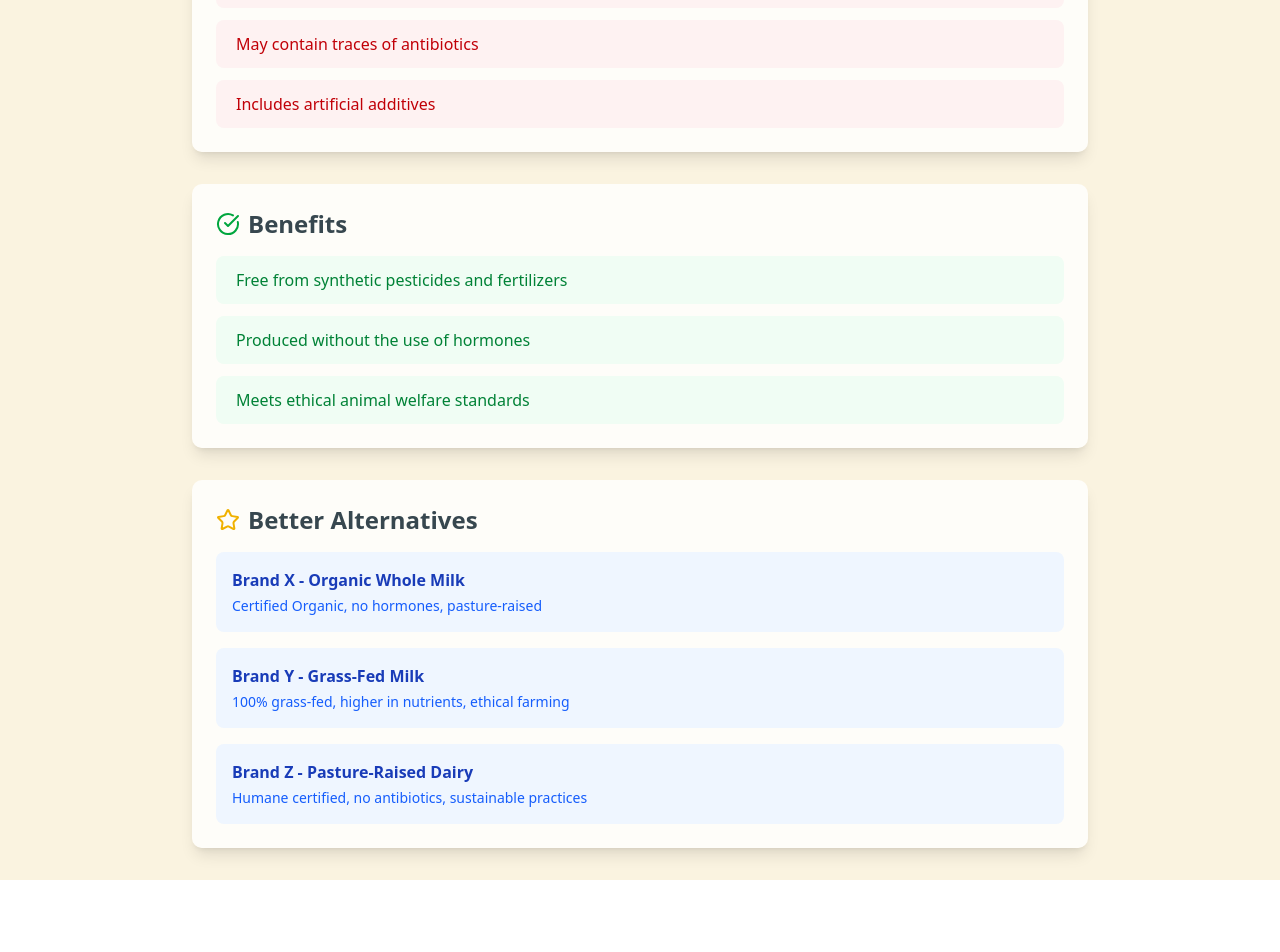
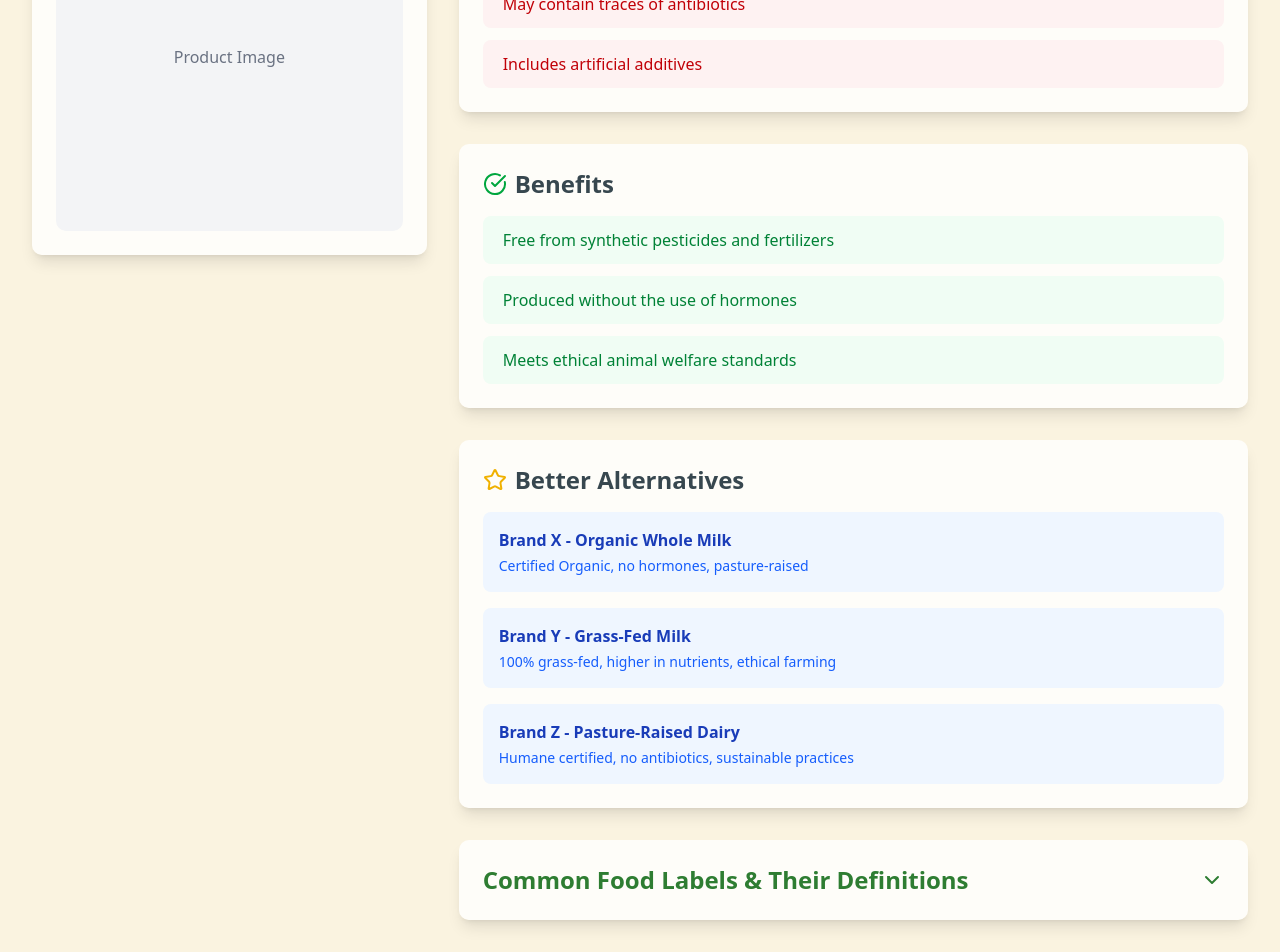
Before and after one commit to davud27/CleanPlate, a React (Vite) app in the folder HopperHacks2025/: page /results in a window 1280 px wide. Shown: the part 376-1328 px from the top of the page. Before the commit the page ends 1256 px from the top, so only its background shows below. Built offline with nearby package versions, Linux system fonts and the light colour scheme.

Commit message:
Changes Results Page
Added Label Definitions and Added picture

```diff
--- a/HopperHacks2025/src/routeTree.gen.ts
+++ b/HopperHacks2025/src/routeTree.gen.ts
@@ -10,7 +10,7 @@
 
 // Import Routes
 
-import { Route as rootRoute } from './routes/header'
+import { Route as rootRoute } from './routes/__root'
 import { Route as ResultsImport } from './routes/results'
 import { Route as BlogImport } from './routes/blog'
 import { Route as AboutImport } from './routes/about'
--- a/HopperHacks2025/src/routes/blog.tsx
+++ b/HopperHacks2025/src/routes/blog.tsx
@@ -8,10 +8,12 @@
   return (
     <div className="min-h-screen bg-[#FAF3E0] p-8">
       <div className="max-w-4xl mx-auto space-y-12 pt-16">
-        <h1 className="text-4xl font-bold text-[#2E7D32] mb-4">Blog</h1>
-        <p className="text-[#37474F] text-lg">
-          Coming soon...
-        </p>
+        <section>
+          <h1 className="text-4xl font-bold text-[#2E7D32] mb-4">Blog</h1>
+          <p className="text-[#37474F] text-lg">
+            Coming soon... Stay tuned for articles about food transparency and healthy eating!
+          </p>
+        </section>
       </div>
     </div>
   );
--- a/HopperHacks2025/src/routes/results.tsx
+++ b/HopperHacks2025/src/routes/results.tsx
@@ -1,22 +1,166 @@
-import { createFileRoute } from '@tanstack/react-router'
-import { AlertTriangle, CheckCircle, Star } from 'lucide-react'
+import { createFileRoute, Link } from '@tanstack/react-router'
+import { AlertTriangle, CheckCircle, Star, ChevronDown, ChevronUp } from 'lucide-react'
+import { useState } from 'react'
+
+// Example data structure
+const foodItems = [
+  {
+    id: "organic-valley-milk",
+    name: "Organic Valley - Milk",
+    risks: [
+      "Contains synthetic growth hormones",
+      "Animals were not raised on pasture",
+      "May contain traces of antibiotics",
+      "Includes artificial additives"
+    ],
+    benefits: [
+      "Free from synthetic pesticides and fertilizers",
+      "Produced without the use of hormones",
+      "Meets ethical animal welfare standards"
+    ],
+    alternatives: [
+      {
+        id: "brand-x-organic-milk",
+        name: "Brand X - Organic Whole Milk",
+        reason: "Certified Organic, no hormones, pasture-raised"
+      },
+      {
+        id: "brand-y-grassfed-milk",
+        name: "Brand Y - Grass-Fed Milk",
+        reason: "100% grass-fed, higher in nutrients, ethical farming"
+      },
+      {
+        id: "brand-z-pasture-milk",
+        name: "Brand Z - Pasture-Raised Dairy",
+        reason: "Humane certified, no antibiotics, sustainable practices"
+      }
+    ]
+  }
+]
+
+// Add the labels data
+const labelDefinitions = [
+  {
+    label: "USDA Organic",
+    definition: "Certified by the United States Department of Agriculture, indicating that the food is produced without synthetic pesticides, GMOs, or artificial fertilizers."
+  },
+  {
+    label: "Non-GMO Project Verified",
+    definition: "Indicates that the product has been tested and confirmed to be free from genetically modified organisms (GMOs)."
+  },
+  {
+    label: "Cage-Free",
+    definition: "Hens are not kept in cages and have some space to move around indoors, but may not have outdoor access."
+  },
+  {
+    label: "Free-Range",
+    definition: "Animals are given some access to the outdoors, allowing for more natural behavior compared to conventional farming."
+  },
+  {
+    label: "Pasture-Raised",
+    definition: "Animals spend a significant amount of time outdoors on pasture, with access to grass and a natural diet."
+  },
+  {
+    label: "Certified Humane",
+    definition: "Indicates that animals are raised according to humane standards, with proper care and living conditions."
+  },
+  {
+    label: "Fair Trade Certified",
+    definition: "Ensures that producers receive fair wages and work in safe conditions, promoting sustainable farming practices."
+  },
+  {
+    label: "Grass-Fed",
+    definition: "Refers to animals that have been raised primarily on grass, promoting better animal welfare and nutrition."
+  },
+  {
+    label: "No Added Hormones",
+    definition: "Indicates that no synthetic hormones have been used in the production of the animal product."
+  },
+  {
+    label: "rBST-Free (Dairy)",
+    definition: "Dairy products from cows that have not been treated with the synthetic hormone recombinant bovine somatotropin (rBST)."
+  },
+  {
+    label: "Vegan Certified",
+    definition: "No animal-derived ingredients are used in the product, making it suitable for vegan diets."
+  },
+  {
+    label: "Gluten-Free Certified",
+    definition: "Indicates that the product meets standards for being free from gluten, making it safe for those with gluten intolerance or celiac disease."
+  },
+  {
+    label: "Kosher",
+    definition: "Food that meets Jewish dietary laws, ensuring proper preparation and ingredients."
+  },
+  {
+    label: "Halal",
+    definition: "Food that is permissible according to Islamic law, following specific dietary guidelines."
+  },
+  {
+    label: "Regenerative Organic Certified",
+    definition: "A holistic label focusing on soil health, biodiversity, and animal welfare, going beyond traditional organic standards."
+  }
+];
 
 export const Route = createFileRoute('/results')({
   component: RouteComponent,
 })
 
-function RouteComponent() {
+function LabelExplanations() {
+  const [isExpanded, setIsExpanded] = useState(false);
+
   return (
-    <div className="min-h-screen bg-[#FAF3E0] p-8">
-      <div className="max-w-4xl mx-auto space-y-8 pt-16">
-        {/* Title Section */}
-        <section className="text-center">
+    <section className="bg-white/80 rounded-lg p-6 shadow-lg">
+      <button
+        onClick={() => setIsExpanded(!isExpanded)}
+        className="w-full flex items-center justify-between text-[#2E7D32] hover:text-[#1B5E20] transition-colors"
+      >
+        <h2 className="text-2xl font-bold">Common Food Labels & Their Definitions</h2>
+        {isExpanded ? <ChevronUp size={24} /> : <ChevronDown size={24} />}
+      </button>
+
+      {isExpanded && (
+        <div className="mt-6 space-y-4">
+          {labelDefinitions.map((item, index) => (
+            <div key={index} className="border-b border-gray-200 last:border-0 pb-4 last:pb-0">
+              <h3 className="font-semibold text-[#2E7D32] mb-1">{item.label}</h3>
+              <p className="text-[#37474F] text-sm leading-relaxed">
+                {item.definition}
+              </p>
+            </div>
+          ))}
+        </div>
+      )}
+    </section>
+  );
+}
+
+function FoodItemCard({ item }: { item: typeof foodItems[0] }) {
+  return (
+    <div className="flex gap-8">
+      {/* Left Sidebar */}
+      <div className="w-1/3 space-y-6">
+        <section className="bg-white/80 rounded-lg p-6 shadow-lg">
           <h1 className="text-4xl font-bold text-[#2E7D32] mb-2">
-            Organic Valley - Milk
+            {item.name}
           </h1>
           <p className="text-[#37474F]/70 text-xl">
+            Product Details
+          </p>
+          {/* Image placeholder */}
+          <div className="mt-6 aspect-square bg-gray-100 rounded-lg flex items-center justify-center">
+            <p className="text-gray-500">Product Image</p>
+          </div>
+        </section>
+      </div>
+
+      {/* Right Content */}
+      <div className="w-2/3 space-y-8">
+        {/* Analysis Title */}
+        <section className="text-center">
+          <h2 className="text-3xl font-bold text-[#2E7D32] mb-2">
             Product Analysis Results
-          </p>
+          </h2>
         </section>
 
         {/* Risks Section */}
@@ -26,12 +170,7 @@
             <h2 className="text-2xl font-bold text-[#37474F]">Risks to Consider</h2>
           </div>
           <ul className="space-y-3">
-            {[
-              "Contains synthetic growth hormones",
-              "Animals were not raised on pasture",
-              "May contain traces of antibiotics",
-              "Includes artificial additives"
-            ].map((risk, index) => (
+            {item.risks.map((risk, index) => (
               <li key={index} className="flex items-center bg-red-50 p-3 rounded-md text-red-700">
                 <span className="ml-2">{risk}</span>
               </li>
@@ -46,11 +185,7 @@
             <h2 className="text-2xl font-bold text-[#37474F]">Benefits</h2>
           </div>
           <ul className="space-y-3">
-            {[
-              "Free from synthetic pesticides and fertilizers",
-              "Produced without the use of hormones",
-              "Meets ethical animal welfare standards"
-            ].map((benefit, index) => (
+            {item.benefits.map((benefit, index) => (
               <li key={index} className="flex items-center bg-green-50 p-3 rounded-md text-green-700">
                 <span className="ml-2">{benefit}</span>
               </li>
@@ -65,28 +200,33 @@
             <h2 className="text-2xl font-bold text-[#37474F]">Better Alternatives</h2>
           </div>
           <ul className="space-y-4">
-            {[
-              {
-                name: "Brand X - Organic Whole Milk",
-                reason: "Certified Organic, no hormones, pasture-raised"
-              },
-              {
-                name: "Brand Y - Grass-Fed Milk",
-                reason: "100% grass-fed, higher in nutrients, ethical farming"
-              },
-              {
-                name: "Brand Z - Pasture-Raised Dairy",
-                reason: "Humane certified, no antibiotics, sustainable practices"
-              }
-            ].map((alternative, index) => (
-              <li key={index} className="bg-blue-50 p-4 rounded-md">
+            {item.alternatives.map((alternative, index) => (
+              <Link
+                key={index}
+                to="/results"
+                search={{ food: alternative.id }}
+                className="block bg-blue-50 p-4 rounded-md transition-all hover:bg-blue-100"
+              >
                 <h3 className="font-semibold text-blue-800">{alternative.name}</h3>
                 <p className="text-blue-600 mt-1 text-sm">{alternative.reason}</p>
-              </li>
+              </Link>
             ))}
           </ul>
         </section>
+
+        {/* Label Explanations */}
+        <LabelExplanations />
       </div>
     </div>
-  )
+  );
 }
+
+function RouteComponent() {
+  return (
+    <div className="min-h-screen bg-[#FAF3E0] p-8">
+      <div className="max-w-7xl mx-auto pt-16"> {/* Increased max-width */}
+        <FoodItemCard item={foodItems[0]} />
+      </div>
+    </div>
+  );
+}
```
Also changed, not shown: HopperHacks2025/src/components/dummy.tsx (added), HopperHacks2025/src/routes/__root.tsx (renamed from HopperHacks2025/src/routes/header.tsx), 1 other file (tests, documents, lock files or other folders).
